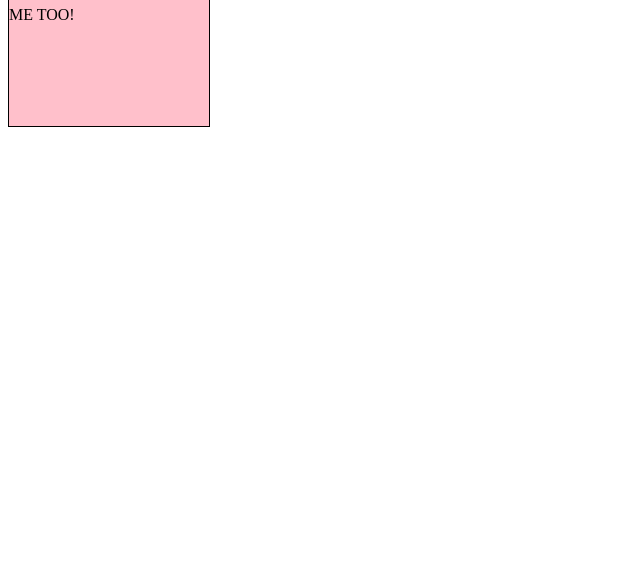
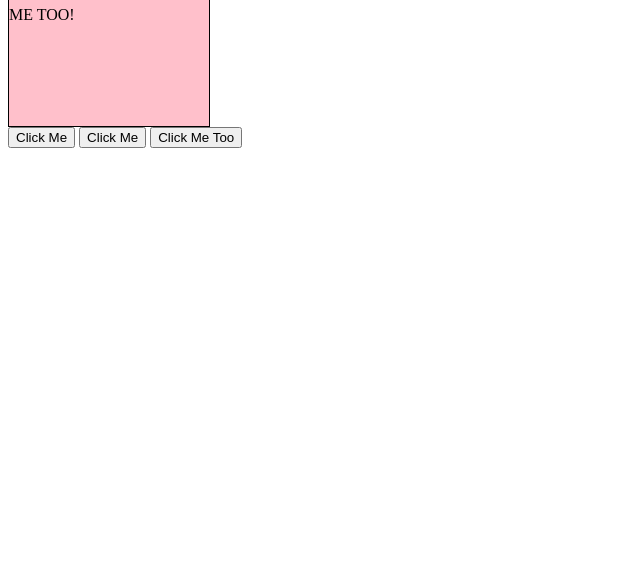
Before and after one commit to JohnBesco/manipulatingDOM, a plain HTML site: page index.html in a window 1280 px wide. Shown: the part 232-800 px from the top of the page, without its empty margins (0-640 px from the left). Drawn offline with Linux system fonts and the light colour scheme.

Commit message:
Javascript Practice

```diff
--- a/index.html
+++ b/index.html
@@ -4,7 +4,7 @@
     <meta charset="UTF-8">
     <meta http-equiv="X-UA-Compatible" content="IE=edge">
     <meta name="viewport" content="width=device-width, initial-scale=1.0">
-    <title>Document</title>
+    <title>Manipulating The Dom</title>
     <script src="javascript.js" defer></script>
 </head>
 <body>
@@ -12,5 +12,10 @@
       Manipulating The DOM
     </h1>
     <div id="container"></div>
+
+    <button onclick="alert('Hello World')">Click Me</button>
+    <button >Click Me</button>
+    <button id="btn">Click Me Too</button>
+
   </body>
 </html>
--- a/javascript.js
+++ b/javascript.js
@@ -40,3 +40,11 @@ moreDivContent.textContent = 'ME TOO!'
 addDiv.appendChild(moreDivContent);
 
 container.appendChild(addDiv);
+
+//const btn = document.querySelector('#btn');
+//btn.onclick = () => alert("Hello World");
+
+const btn = document.querySelector('#btn');
+btn.addEventListener('click', () => {
+    alert("Hello World");
+});
```
